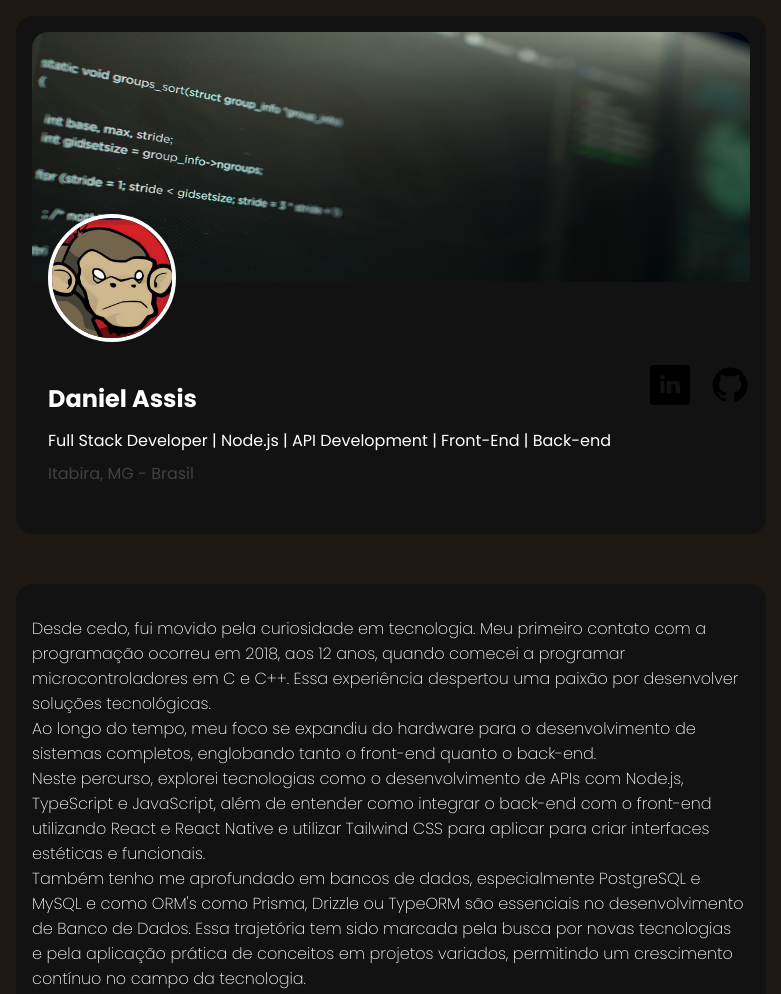
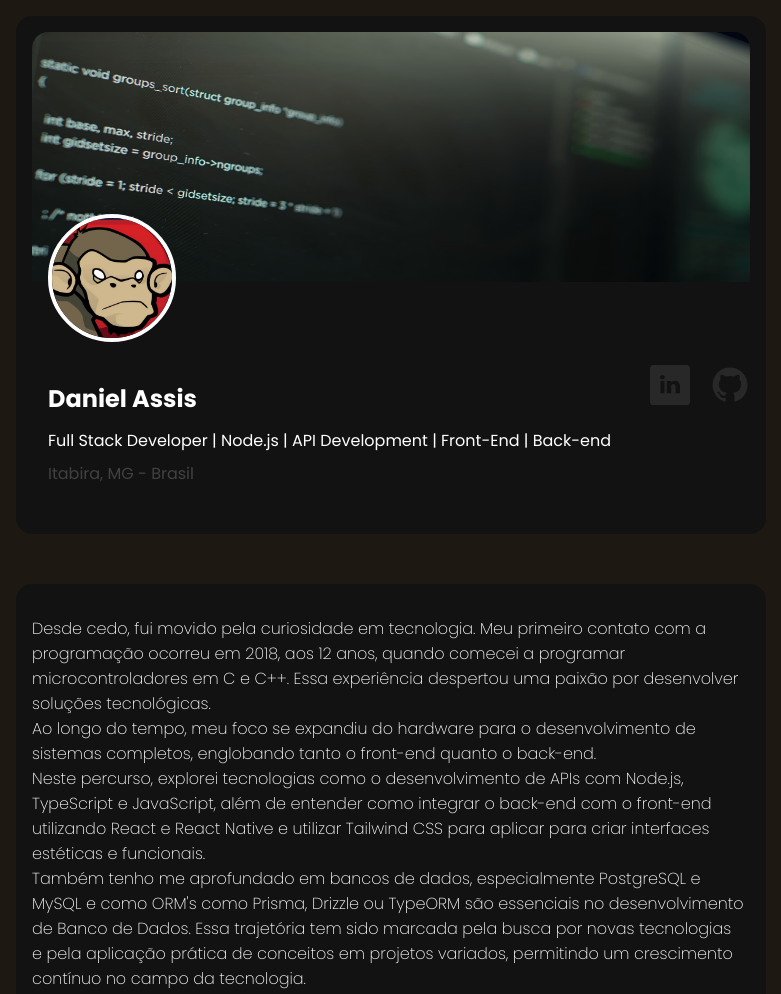
Before and after one commit to nielpd/desenvolve-introducao-web, a plain HTML site: page exercicios/Aula 4 - Hello HTML/index.html in a window 1280 px wide. Shown: the top 994 px of the page, without its empty margins (249-1030 px from the left). Drawn offline with nearby package versions, Linux system fonts and the light colour scheme.

Commit message:
color change

```diff
--- a/exercicios/Aula 4 - Hello HTML/style.css
+++ b/exercicios/Aula 4 - Hello HTML/style.css
@@ -92,6 +92,10 @@ section.About p {
   height: 40px;
   width: 40px;
   cursor: pointer
+}
+
+.social .icon svg {
+  fill: #282828;
 }
 
 .social .icon svg.icon:hover {
```
